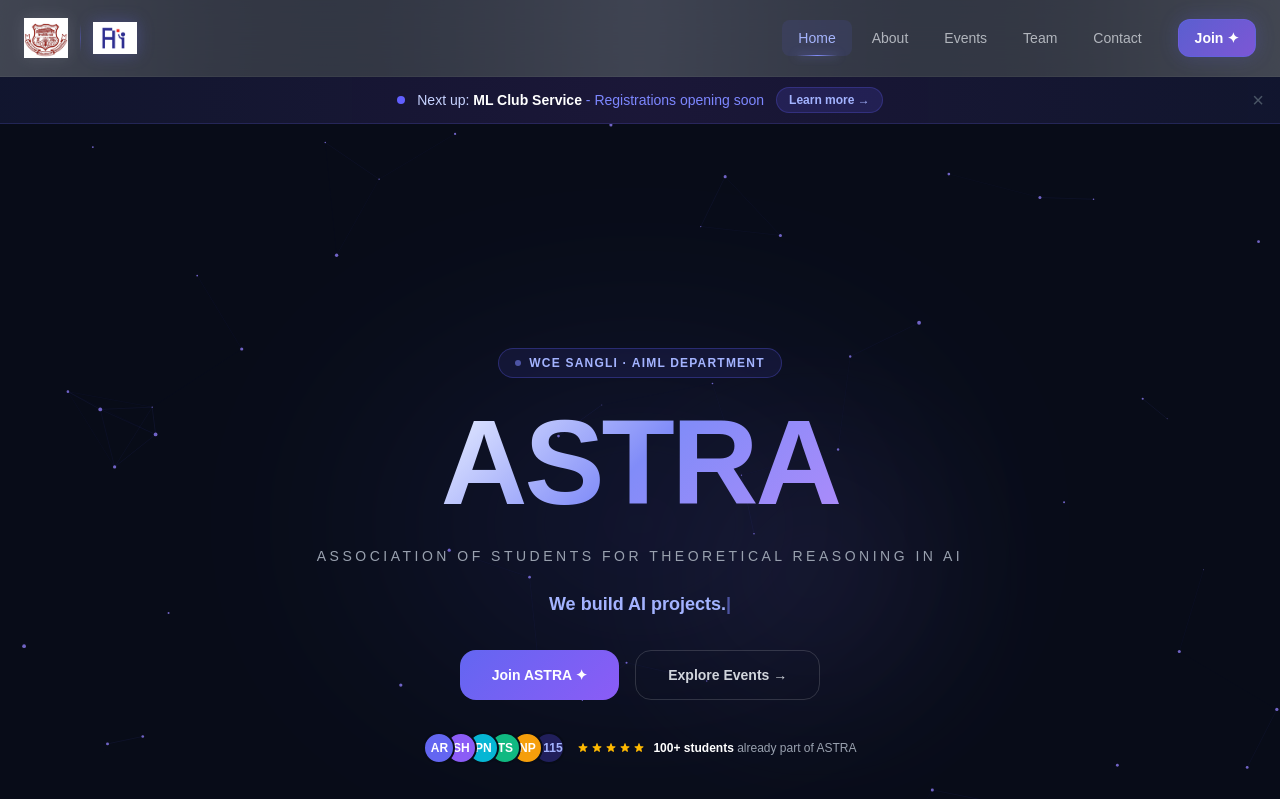
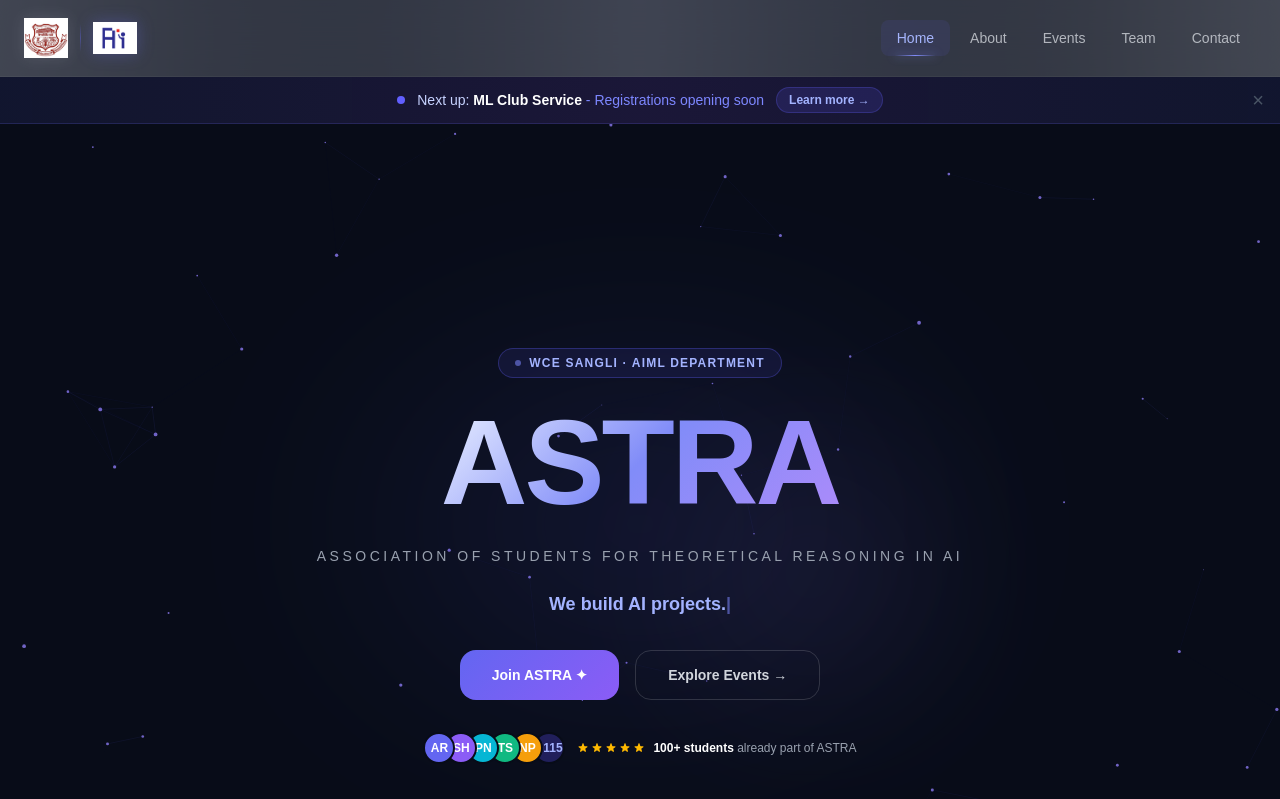
Before and after one commit to TaNuJaSaRaVale/astra-clubs-website, a React (Vite) app: page / in a window 1280 px wide. Shown: the top 799 px of the page. Built offline with nearby package versions, Linux system fonts and the light colour scheme.

Commit message:
join Astra as well as join buttons removed

```diff
--- a/src/components/Navbar.jsx
+++ b/src/components/Navbar.jsx
@@ -122,20 +122,7 @@ export default function Navbar() {
             </button>
           ))}
 
-          {/* Join button in nav */}
-          <button
-            onClick={() => scrollToSection("contact")}
-            className="ml-4 px-4 py-2 rounded-xl text-sm font-semibold text-white transition-all duration-300 hover:scale-105 active:scale-95"
-            style={{
-              background: "linear-gradient(135deg, rgba(99,102,241,0.8), rgba(139,92,246,0.8))",
-              border: "1px solid rgba(99,102,241,0.4)",
-              boxShadow: "0 0 20px rgba(99,102,241,0.2)",
-            }}
-            onMouseEnter={e => e.currentTarget.style.boxShadow = "0 0 30px rgba(99,102,241,0.5)"}
-            onMouseLeave={e => e.currentTarget.style.boxShadow = "0 0 20px rgba(99,102,241,0.2)"}
-          >
-            Join ✦
-          </button>
+
         </div>
 
         {/* MOBILE TOGGLE */}
--- a/src/pages/About.jsx
+++ b/src/pages/About.jsx
@@ -692,20 +692,6 @@ export default function About() {
             <span className="text-indigo-400 font-semibold">meaningful real-world impact</span>{" "}
             - locally, globally, and sustainably.
           </p>
-
-          {/* CTA */}
-          <motion.div whileHover={{ scale: 1.05 }} whileTap={{ scale: 0.97 }}>
-            <a href="#contact"
-              onClick={(e) => { e.preventDefault(); document.getElementById("contact")?.scrollIntoView({ behavior: "smooth" }); }}
-              className="inline-flex items-center gap-2 px-8 py-4 rounded-2xl text-white font-bold text-sm transition-all"
-              style={{
-                background: "linear-gradient(135deg, #6366f1, #8b5cf6)",
-                boxShadow: "0 0 40px rgba(99,102,241,0.3)",
-                animation: "floatPulse 2.5s ease-in-out infinite",
-              }}>
-              Join ASTRA ✦
-            </a>
-          </motion.div>
         </FadeUp>
       </div>
 
```
